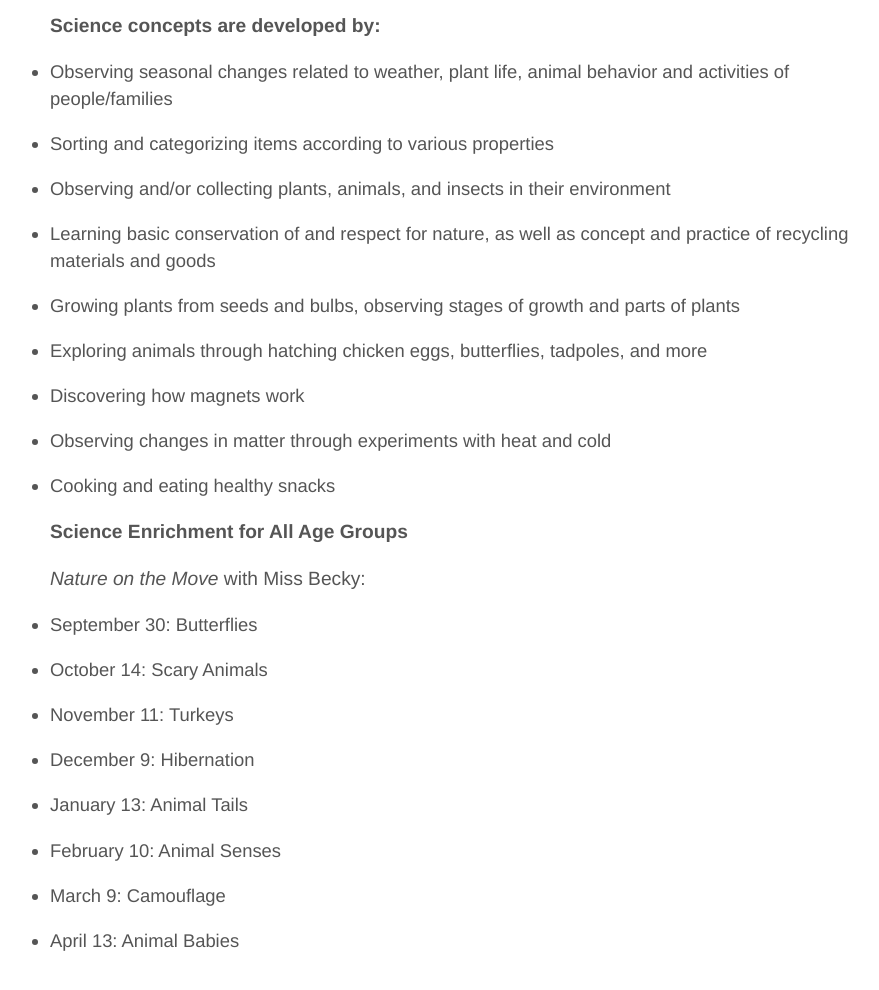
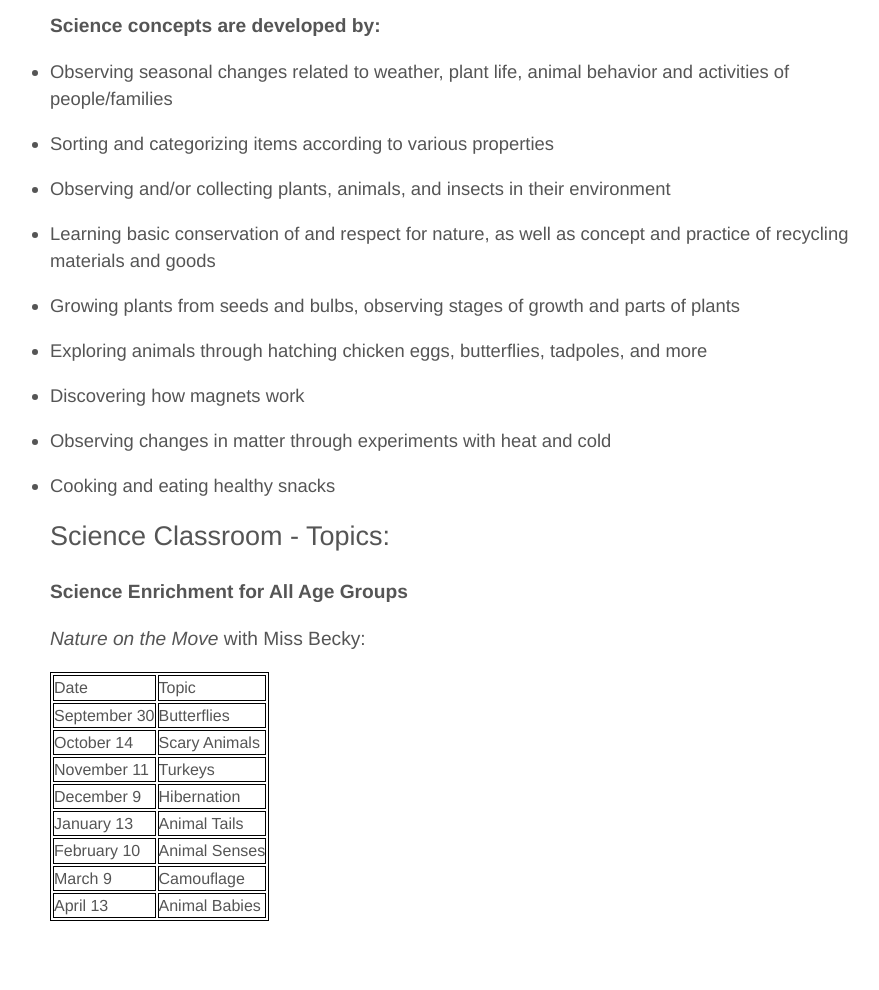
Before and after one commit to cse-256-f23/information-foraging-project-garrett-ellie-rachel-pranav, a website: page files/science.html in a window 1280 px wide. Shown: the part 108-1098 px from the top of the page, without its empty margins (10-889 px from the left). After the commit the page ends 1069 px from the top, so only its background shows below. Drawn offline with nearby package versions, Linux system fonts and the light colour scheme; files that its build step writes are made by us from their sources; files whose address does not match are found by name.

Commit message:
Enhanced the Science Page

```diff
--- a/files/science.html
+++ b/files/science.html
@@ -31,8 +31,56 @@
                 <li>Observing changes in matter through experiments with heat and cold</li>
                 <li>Cooking and eating healthy snacks</li>
             </ul>
+
+
+            <h3>Science Classroom - Topics:</h3>
+            <br>
             <p><strong>Science Enrichment for All Age Groups</strong></p>
             <p><i>Nature on the Move</i> with Miss Becky:</p>
+
+
+
+            <table style="border:1px solid black">
+
+              <tr style="border:1px solid black">
+                <td style="border:1px solid black">Date</td>
+                <td style="border:1px solid black">Topic</td>
+
+              <tr style="border:1px solid black">
+                <td style="border:1px solid black">September 30</td>
+                <td style="border:1px solid black">Butterflies</td>
+
+              </tr>
+              <tr style="border:1px solid black">
+                <td style="border:1px solid black"> October 14</td>
+                <td style="border:1px solid black">Scary Animals</td>
+              </tr>
+              <tr style="border:1px solid black">
+                <td style="border:1px solid black"> November 11</td>
+                <td style="border:1px solid black">Turkeys</td>
+              </tr>
+              <tr style="border:1px solid black">
+                <td style="border:1px solid black"> December 9</td>
+                <td style="border:1px solid black">Hibernation</td>
+              </tr>
+              <tr style="border:1px solid black">
+                <td style="border:1px solid black"> January 13</td>
+                <td style="border:1px solid black">Animal Tails</td>
+              </tr>
+              <tr style="border:1px solid black">
+                <td style="border:1px solid black">February 10</td>
+                <td style="border:1px solid black">Animal Senses</td>
+              </tr>
+              <tr style="border:1px solid black">
+                <td style="border:1px solid black"> March 9</td>
+                <td style="border:1px solid black">Camouflage</td>
+              </tr>
+              <tr style="border:1px solid black">
+                <td style="border:1px solid black"> April 13</td>
+                <td style="border:1px solid black">Animal Babies</td>
+              </tr>
+            </table>
+            <!--
             <ul>
                 <li>September 30: Butterflies</li>
                 <li>October 14: Scary Animals</li>
@@ -43,6 +91,7 @@
                 <li>March 9: Camouflage</li>
                 <li>April 13: Animal Babies</li>
             </ul>
+          -->
         </main>
     </body>
 
```
